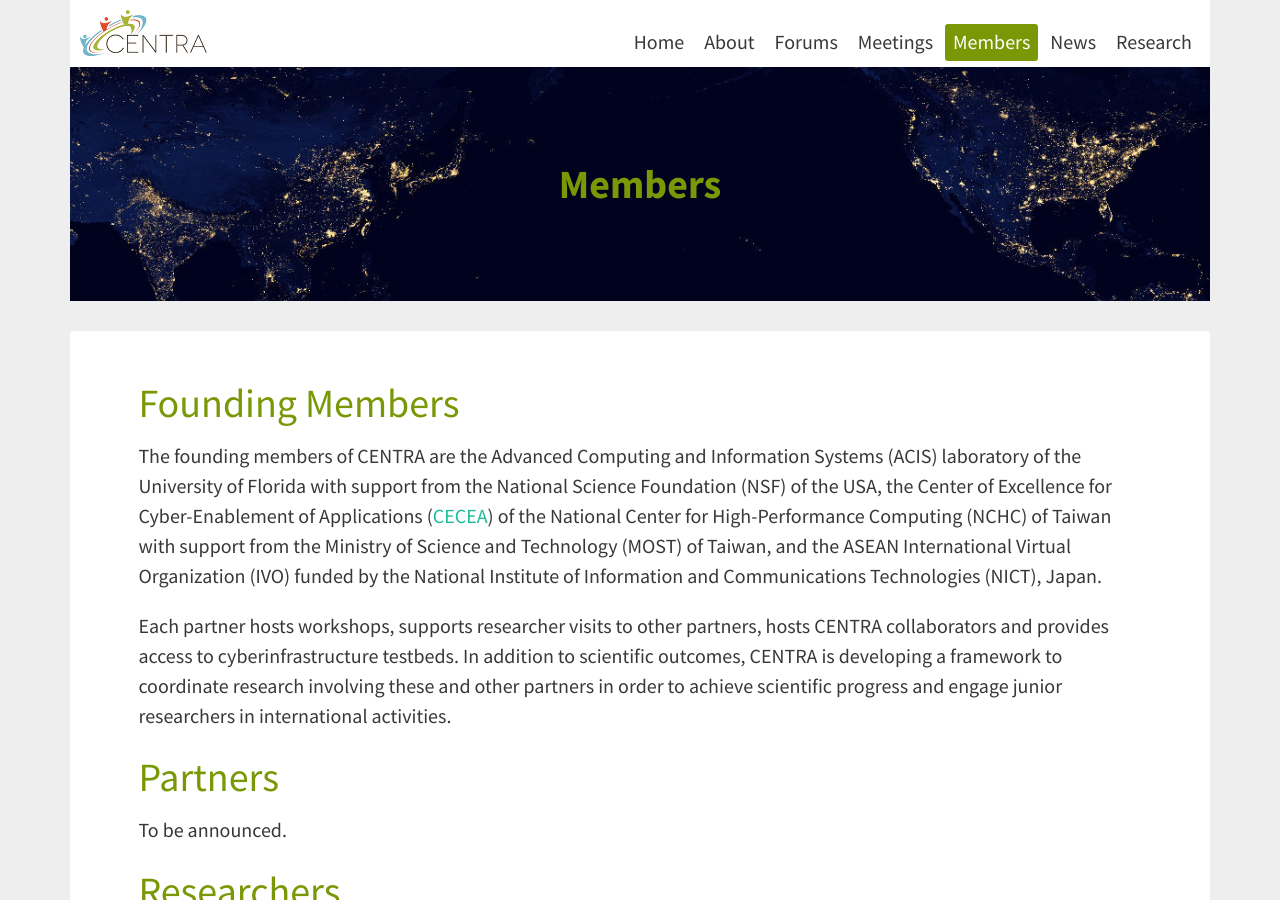
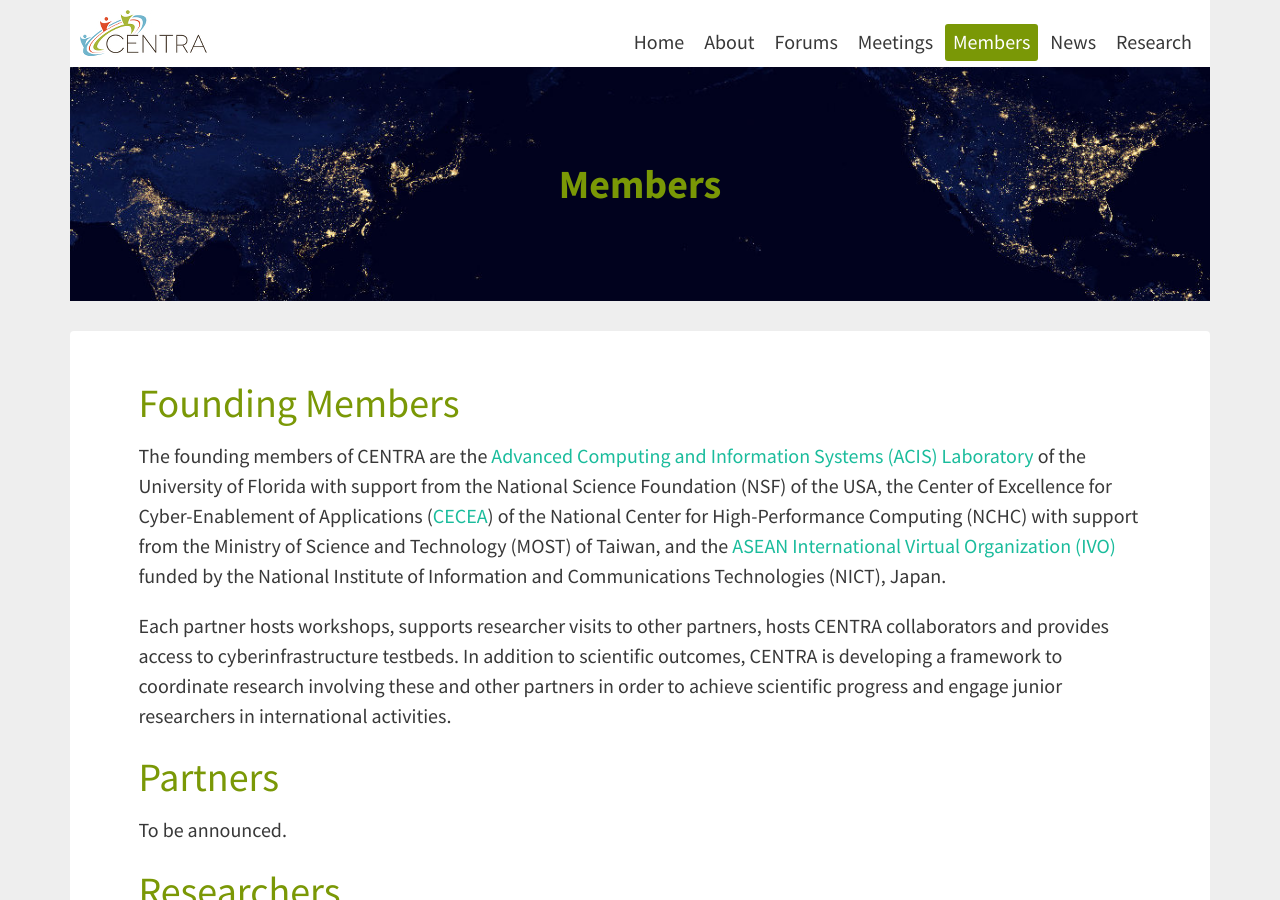
Before and after one commit to hmchou56/centra8, a Jekyll site: the page built from members.md, in a window 1280 px wide and 900 px high. Built offline with Jekyll 4.4.1, drawn with Linux system fonts in a browser that asks for light colours; nearby versions of some CDN libraries.

Commit message:
Update members.md

```diff
--- a/members.md
+++ b/members.md
@@ -8,7 +8,7 @@
 
 # Founding Members
 
-The founding members of CENTRA are the Advanced Computing and Information Systems (ACIS) laboratory of the University of Florida with support from the National Science Foundation (NSF) of the USA, the Center of Excellence for Cyber-Enablement of Applications (<a href="http://cecea.nchc.org.tw/">CECEA</A>) of the National Center for High-Performance Computing (NCHC) of Taiwan with support from the Ministry of Science and Technology (MOST) of Taiwan, and the ASEAN International Virtual Organization (IVO) funded by the National Institute of Information and Communications Technologies (NICT), Japan.
+The founding members of CENTRA are the [Advanced Computing and Information Systems (ACIS) Laboratory](https://www.acis.ufl.edu/node) of the University of Florida with support from the National Science Foundation (NSF) of the USA, the Center of Excellence for Cyber-Enablement of Applications (<a href="http://cecea.nchc.org.tw/">CECEA</A>) of the National Center for High-Performance Computing (NCHC) with support from the Ministry of Science and Technology (MOST) of Taiwan, and the [ASEAN International Virtual Organization (IVO)](https://www.nict.go.jp/en/asean_ivo/about_asean_ivo.html) funded by the National Institute of Information and Communications Technologies (NICT), Japan.
 
 Each partner hosts workshops, supports researcher visits to other partners, hosts CENTRA collaborators and provides access to cyberinfrastructure testbeds. In addition to scientific outcomes, CENTRA is developing a framework to coordinate research involving these and other partners in order to achieve scientific progress and engage junior researchers in international activities.
 
```
